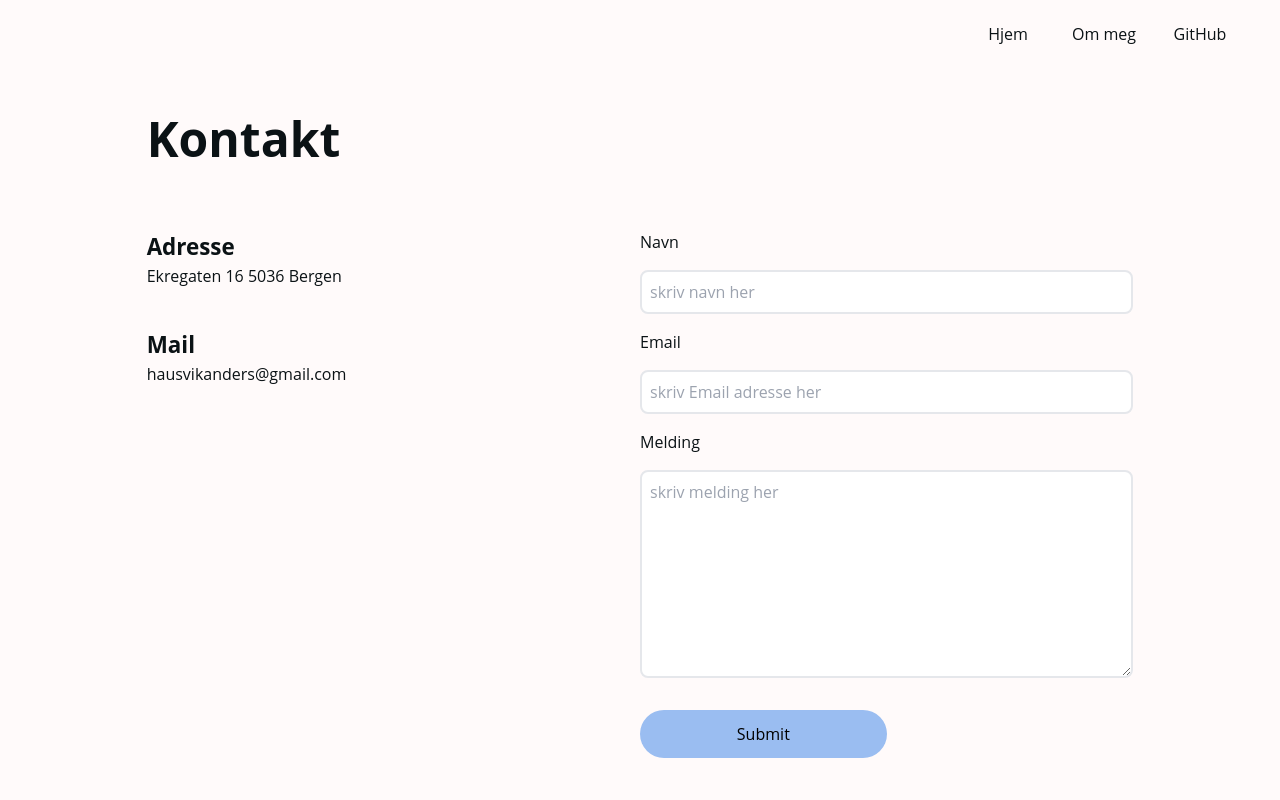
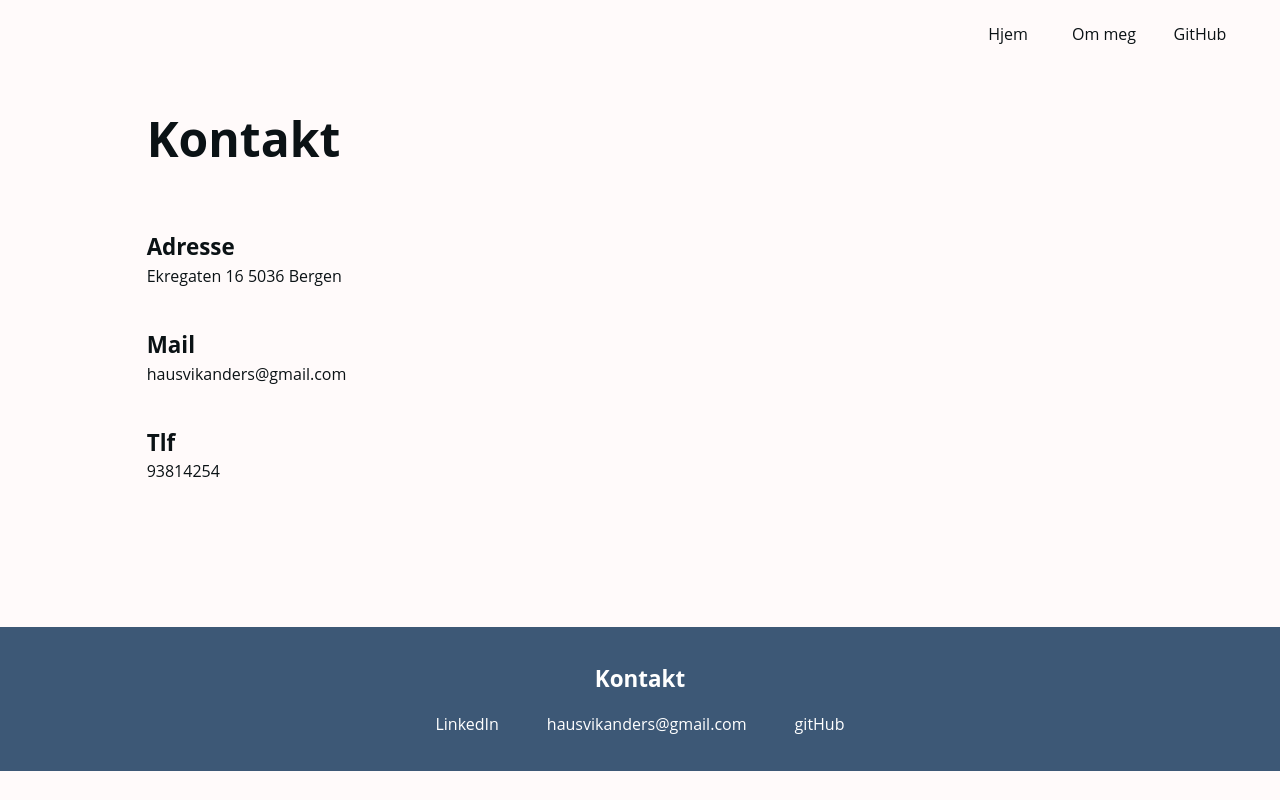
Before and after one commit to AndyKodehode/Portfolio2024, a Next.js app: page /kontakt in a window 1280 px wide. Shown: the top 800 px of the page. Built offline with nearby package versions, Linux system fonts and the light colour scheme.

Commit message:
endringer feb/mars 25

```diff
--- a/components/home/footer.jsx
+++ b/components/home/footer.jsx
@@ -3,7 +3,7 @@ import Link from "next/link";
 
 export function Footer(){
     return(
-        <div className="w-screen bg-portfolio-secondary-darkBlue h-36 flex justify-center mt-24">
+        <div className="w-screen bg-portfolio-secondary-darkBlue h-36 flex justify-center z-12 mt-24 relative">
                 <div className="flex flex-col justify-center items-center text-white gap-4 ">
                    <h3 >Kontakt</h3>
                    <div className="flex gap-12">
--- a/components/navigation/hamburger.jsx
+++ b/components/navigation/hamburger.jsx
@@ -28,7 +28,7 @@ const HamburgerMenu = ({ hamFill }) => {
   }, []);
 
   return (
-    <div className="block md:hidden">
+    <div className="block md:hidden ">
       <button
         className="flex items-center justify-center w-10 h-10 transition duration-500 rounded-md top-4 right-4"
         onClick={handleMenuToggle}
@@ -41,7 +41,7 @@ const HamburgerMenu = ({ hamFill }) => {
         />
       </button>
       <div
-        className={`fixed top-0 z-40 right-0 w-full bg-kv-white h-screen transition-transform duration-300 transform ${
+        className={`fixed top-0  right-0 w-full bg-kv-white h-screen transition-transform duration-300 transform ${
           isOpen ? "translate-x-0" : "translate-x-full"
         }`}
         ref={menuRef}
--- a/src/app/kontakt/page.js
+++ b/src/app/kontakt/page.js
@@ -30,7 +30,22 @@ export default function Kontakt(){
                             <h3>Mail</h3>
                             <p>hausvikanders@gmail.com</p>
                         </div>
+
+                        <div>
+                            <h3>Tlf</h3>
+                            <p>93814254</p>
                         </div>
+                    </div>
+
+
+
+           </div>
+        </div>
+    )
+}
+
+
+/*
 <div className="w-full">
 <form className="flex flex-col gap-4 w-full" onSubmit={handleSubmit}
 //      action={async (formData:FormData) => {
@@ -67,8 +82,4 @@ export default function Kontakt(){
             Submit
     </button>
 </form>
-                </div>
-           </div>
-        </div>
-    )
-}
+</div> */
--- a/src/app/minReise/page.js
+++ b/src/app/minReise/page.js
@@ -5,6 +5,7 @@ import Colloseum from "/public/Colloseum.jpg"
 import TipCalculator from "/public/TipCalculator.jpg"
 import InnsiktLav from "/public/InnsiktLav.png"
 import Hawii2 from "/public/Hawii2.png"
+import undervisning from "/public/undervisning.jpg"
 import { Carousel } from "../../../components/minReiseComp/carousel"
 
 
@@ -38,6 +39,10 @@ export default function MinReise(){
                       <YearCard bilde={Hawii2} tittel="2023" undertittel="Kodeverket, teamarbeid og reelle prosjekt" tekst="Her fikk jeg erfaring med å jobbe tett sammen med andre, diskutere design, kode og jobbe ut mot reelle kunder"/>
                     </div>
 
+                    <div className="flex lg:flex-row lg:items-stretch flex-col lg:justify-center lg:items-start items-center lg:gap-24 gap-12 w-full">
+                      <YearCard bilde={undervisning} tittel="2024/25" undertittel="Praksis Kodeloftet" tekst="På høsten 2024 startet jeg i praksis som lærer på Kodeloftet hvor jeg underviser i HTML, CSS og grunnleggende Javascript. Kodeloftet er et 3 mnd kurs som blir holdt på Fontenehuset Bergen."/>
+                    </div>
+
                 </div>
 
                 {/* <Carousel bilde={Hawii2}/> */}
--- a/src/app/omMeg/page.js
+++ b/src/app/omMeg/page.js
@@ -12,10 +12,10 @@ import AnnieSprattReise from "../../../public/AnnieSprattReise.jpg"
 export default function OmMeg(){
     return(
 
-        <div className="w-full flex flex-col  md:flex-row gap-20 md:items-start lg:items-end justify-end pt-10 relative lg:h-full  ">
+        <div className="w-full flex flex-col  md:flex-row gap-20 md:items-start lg:items-end justify-end pt-10  lg:h-full  ">
 
-          <div className="lg:h-full h-3/6 flex justify-center w-full md:w-4/6 z-40">
-            <Image className=" lg:w-2/6 w-5/6 lg:p-0 p-4 lg:absolute lg:top-[-70px] lg:left-0 z-20 lg:h-full object-cover" src={MegSelv}/>
+          <div className="lg:h-full h-3/6 flex justify-center w-full md:w-4/6 sm:z-20">
+            <Image className=" lg:w-2/6 w-5/6 lg:p-0 p-4  lg:absolute lg:top-[-70px] lg:left-0  lg:h-[900px] object-cover" src={MegSelv}/>
           </div>
 
             <div className="md:w-full w-4/6 w-full flex flex-col md:p-0 px-12  ">
--- a/src/app/page.js
+++ b/src/app/page.js
@@ -114,7 +114,7 @@ export default function Home() {
             </div>
 
             <div className="flex flex-col gap-16">
-                <h1 className="text-center">Programmer jeg kan</h1>
+                <h1 className="text-center">Programmer jeg har erfaring med</h1>
                   <div className="w-full flex flex-wrap lg:flex-row justify-center gap-10">
                     <Programme image={FigmaSirkel} title='Figma' />
                     <Programme image={JsSirkel} title='Javascript'/>
```
Also changed, not shown: 1 other file (tests, documents, lock files or other folders). Lines whose indentation alone changed are shown as unchanged.
